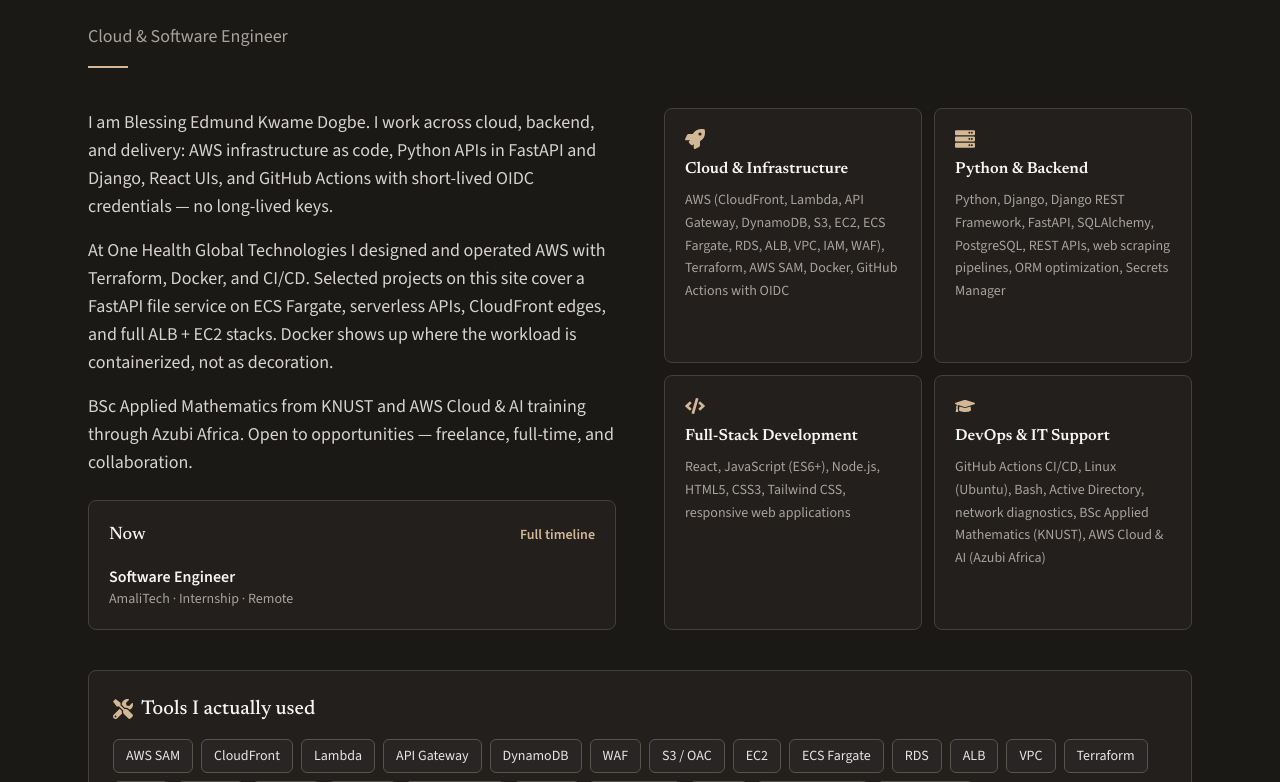
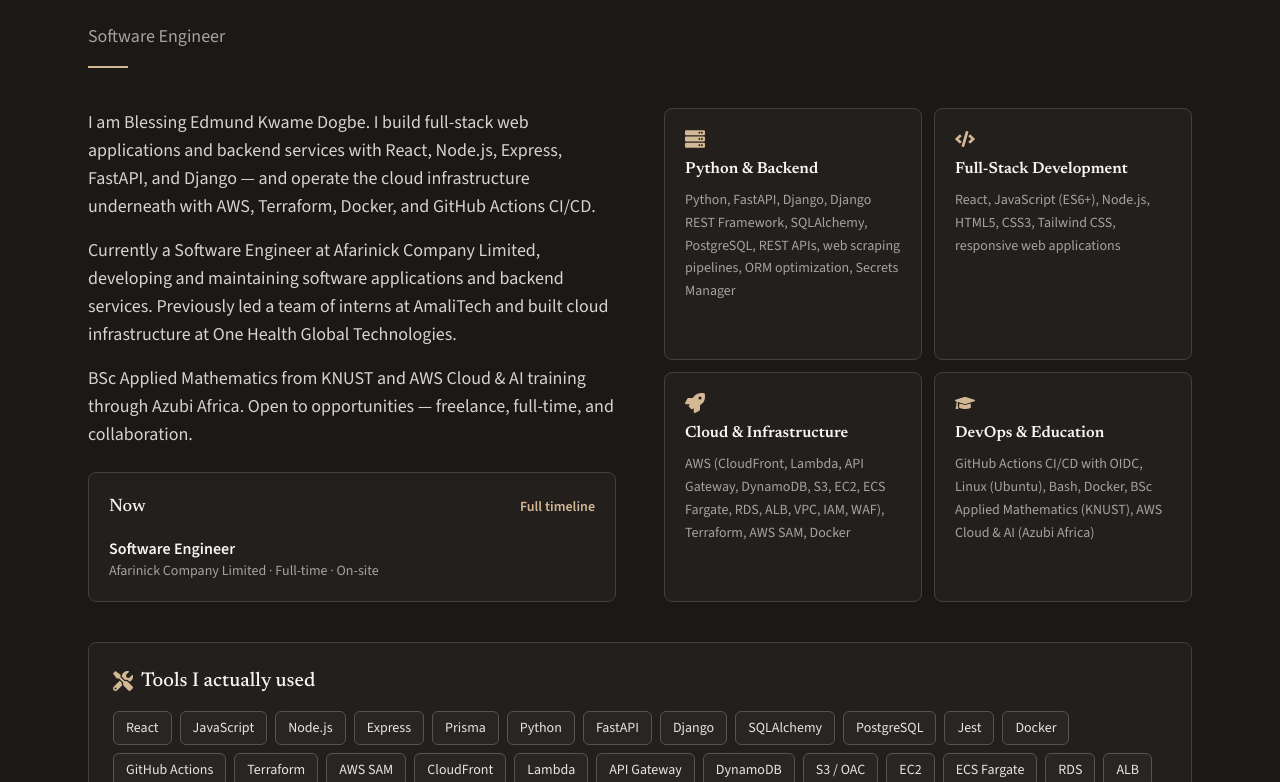
Before and after one commit to GeekKwame/Portfolio, a React (Vite) app: page / in a window 1280 px wide. Shown: the part 918-1700 px from the top of the page. Built offline with nearby package versions, Linux system fonts and the light colour scheme.

Commit message:
feat: add YɛnCare project, rebalance positioning to Software Engineer, open resume in new tab

```diff
--- a/src/components/About.jsx
+++ b/src/components/About.jsx
@@ -5,10 +5,10 @@
 
 const About = memo(function About() {
   const skills = [
-    { icon: <FaRocket />, title: 'Cloud & Infrastructure', desc: 'AWS (CloudFront, Lambda, API Gateway, DynamoDB, S3, EC2, ECS Fargate, RDS, ALB, VPC, IAM, WAF), Terraform, AWS SAM, Docker, GitHub Actions with OIDC' },
-    { icon: <FaServer />, title: 'Python & Backend', desc: 'Python, Django, Django REST Framework, FastAPI, SQLAlchemy, PostgreSQL, REST APIs, web scraping pipelines, ORM optimization, Secrets Manager' },
+    { icon: <FaServer />, title: 'Python & Backend', desc: 'Python, FastAPI, Django, Django REST Framework, SQLAlchemy, PostgreSQL, REST APIs, web scraping pipelines, ORM optimization, Secrets Manager' },
     { icon: <FaCode />, title: 'Full-Stack Development', desc: 'React, JavaScript (ES6+), Node.js, HTML5, CSS3, Tailwind CSS, responsive web applications' },
-    { icon: <FaGraduationCap />, title: 'DevOps & IT Support', desc: 'GitHub Actions CI/CD, Linux (Ubuntu), Bash, Active Directory, network diagnostics, BSc Applied Mathematics (KNUST), AWS Cloud & AI (Azubi Africa)' }
+    { icon: <FaRocket />, title: 'Cloud & Infrastructure', desc: 'AWS (CloudFront, Lambda, API Gateway, DynamoDB, S3, EC2, ECS Fargate, RDS, ALB, VPC, IAM, WAF), Terraform, AWS SAM, Docker' },
+    { icon: <FaGraduationCap />, title: 'DevOps & Education', desc: 'GitHub Actions CI/CD with OIDC, Linux (Ubuntu), Bash, Docker, BSc Applied Mathematics (KNUST), AWS Cloud & AI (Azubi Africa)' }
   ];
 
   return (
@@ -23,10 +23,10 @@
         <div className='grid md:grid-cols-2 gap-8 md:gap-12 mb-10'>
           <div>
             <p className='text-base sm:text-lg text-stone-700 dark:text-stone-300 leading-relaxed mb-4'>
-              I am Blessing Edmund Kwame Dogbe. I work across cloud, backend, and delivery: AWS infrastructure as code, Python APIs in FastAPI and Django, React UIs, and GitHub Actions with short-lived OIDC credentials — no long-lived keys.
+              I am Blessing Edmund Kwame Dogbe. I build full-stack web applications and backend services with React, Node.js, Express, FastAPI, and Django — and operate the cloud infrastructure underneath with AWS, Terraform, Docker, and GitHub Actions CI/CD.
             </p>
             <p className='text-base sm:text-lg text-stone-700 dark:text-stone-300 leading-relaxed mb-4'>
-              At One Health Global Technologies I designed and operated AWS with Terraform, Docker, and CI/CD. Selected projects on this site cover a FastAPI file service on ECS Fargate, serverless APIs, CloudFront edges, and full ALB + EC2 stacks. Docker shows up where the workload is containerized, not as decoration.
+              Currently a Software Engineer at Afarinick Company Limited, developing and maintaining software applications and backend services. Previously led a team of interns at AmaliTech and built cloud infrastructure at One Health Global Technologies.
             </p>
             <p className='text-base sm:text-lg text-stone-700 dark:text-stone-300 leading-relaxed mb-6'>
               BSc Applied Mathematics from KNUST and AWS Cloud & AI training through Azubi Africa.
@@ -56,9 +56,10 @@
           </h3>
           <div className='flex flex-wrap gap-2'>
             {[
-              'AWS SAM', 'CloudFront', 'Lambda', 'API Gateway', 'DynamoDB', 'WAF',
-              'S3 / OAC', 'EC2', 'ECS Fargate', 'RDS', 'ALB', 'VPC', 'Terraform', 'OIDC', 'Docker',
-              'Python', 'FastAPI', 'SQLAlchemy', 'Django', 'PostgreSQL', 'React', 'GitHub Actions', 'CloudWatch',
+              'React', 'JavaScript', 'Node.js', 'Express', 'Prisma', 'Python', 'FastAPI', 'Django', 'SQLAlchemy', 'PostgreSQL', 'Jest',
+              'Docker', 'GitHub Actions', 'Terraform',
+              'AWS SAM', 'CloudFront', 'Lambda', 'API Gateway', 'DynamoDB', 'S3 / OAC',
+              'EC2', 'ECS Fargate', 'RDS', 'ALB', 'VPC', 'WAF', 'CloudWatch',
             ].map((name) => (
               <span
                 key={name}
--- a/src/components/CurrentlyBuilding.jsx
+++ b/src/components/CurrentlyBuilding.jsx
@@ -5,8 +5,8 @@
     const roles = [
         {
             title: 'Software Engineer',
-            org: 'AmaliTech',
-            meta: 'Internship · Remote',
+            org: 'Afarinick Company Limited',
+            meta: 'Full-time · On-site',
         },
     ];
 
--- a/src/components/Home.jsx
+++ b/src/components/Home.jsx
@@ -21,7 +21,7 @@
             {PERSONAL_INFO.intro}
           </p>
           <p className='text-sm sm:text-base text-stone-600 dark:text-stone-400 mb-8 max-w-xl leading-relaxed'>
-            AWS, Terraform, Python, FastAPI, Django, and React. Least-privilege IAM, and a clear line between what is public on the internet and what is not.
+            Python, FastAPI, Django, React, AWS, and Terraform. Building software that works — and the infrastructure to run it.
           </p>
           <div className='flex flex-col gap-3 sm:flex-row sm:items-center'>
             <Link
@@ -36,7 +36,8 @@
             <div className='grid grid-cols-2 gap-3 sm:contents'>
               <a
                 href={RESUME.path}
-                download={RESUME.filename}
+                target="_blank"
+                rel="noopener noreferrer"
                 onClick={() => trackResumeDownload()}
                 className={`${ctaClass} border border-stone-400 dark:border-stone-500 text-ink dark:text-stone-100 hover:bg-stone-200/60 dark:hover:bg-stone-800`}
               >
--- a/src/components/Portfolio.jsx
+++ b/src/components/Portfolio.jsx
@@ -1,6 +1,7 @@
 import { useState, memo } from 'react'
-import { FaGithub, FaStickyNote, FaCloud, FaCubes, FaPoll, FaGraduationCap, FaCalendarCheck, FaTasks, FaServer } from 'react-icons/fa'
+import { FaGithub, FaStickyNote, FaCloud, FaCubes, FaPoll, FaGraduationCap, FaCalendarCheck, FaTasks, FaServer, FaExternalLinkAlt, FaClinicMedical, FaLock } from 'react-icons/fa'
 import { trackProjectView, trackSocialClick } from '../utils/analytics'
+import yencareImage from "../assets/images/portfolio/yencare_platform.png"
 import eventConnectImage from "../assets/images/portfolio/event-connect.webp"
 import smartTaskImage from "../assets/images/portfolio/smart-task.webp"
 import pulsevoteImage from "../assets/images/portfolio/pulsevote.jpg"
@@ -22,6 +23,20 @@
   };
 
   const portfolios = [
+    {
+      id: 8,
+      src: yencareImage,
+      title: "YɛnCare — Outpatient Clinic & Virtual Queue Platform",
+      product: "Full-stack outpatient clinic platform handling patient triage, appointment rosters, and real-time waiting room dispatch across 70+ responsive views. Built for campus clinics to eliminate waiting-room congestion through self-service booking without password friction and live queue updates.",
+      system: "The Express REST backend guards public arrival check-ins against reference-code brute forcing using tiered IP/reference rate limiting (HTTP 429), coordinates atomic queue status transitions through Prisma ORM, and isolates clinical workstation actions behind role-based JWT auth. 270+ automated Jest/Supertest specs run on GitHub Actions across client and server suites.",
+      flow: ['Patient / Student Web UI (React)', 'Express REST API + Tiered Rate Limiting', 'Prisma ORM + PostgreSQL', 'Real-Time Queue Dispatch & Role Workstation'],
+      link: "https://yencare-platform.vercel.app/",
+      isPrivate: true,
+      tags: ["React", "Express", "Node.js", "Prisma", "PostgreSQL", "REST APIs", "JWT Auth", "Jest", "Supertest", "GitHub Actions", "Tailwind CSS", "Vercel"],
+      category: "Full-Stack",
+      icon: FaClinicMedical,
+      iconText: "YɛnCare Outpatient Healthcare & Virtual Queue Platform"
+    },
     {
       id: 0,
       src: fileServiceImage,
@@ -150,10 +165,26 @@
   };
 
   const renderBody = (project) => {
-    const { title, product, system, description, tags, link2 } = project;
+    const { title, product, system, description, tags, link, link2, isPrivate } = project;
     return (
       <div className='p-4 sm:p-5 flex flex-col flex-1'>
         <h3 className='text-lg sm:text-xl font-display mb-3 text-ink dark:text-stone-100'>{title}</h3>
+        {(link || link2 || isPrivate) && (
+          <div className='flex flex-wrap items-center gap-2 mb-3'>
+            {link && (
+              <a
+                href={link}
+                target="_blank"
+                rel="noopener noreferrer"
+                onClick={() => {
+                  trackProjectView(title);
+                  trackSocialClick('external');
+                }}
+                className='inline-flex items-center gap-2 text-sm font-semibold text-paper dark:text-ink bg-ink dark:bg-stone-100 rounded-md px-3 py-2 min-h-[44px] hover:opacity-90 transition-opacity'
+              >
+                <FaExternalLinkAlt className='text-xs' /> Live Demo
+              </a>
+            )}
             {link2 && (
               <a
                 href={link2}
@@ -163,10 +194,17 @@
                   trackProjectView(title);
                   trackSocialClick('github');
                 }}
-            className='self-start inline-flex items-center gap-2 mb-3 text-sm font-semibold text-ink dark:text-stone-100 border border-stone-300 dark:border-stone-600 rounded-md px-3 py-2 min-h-[44px] hover:bg-stone-100 dark:hover:bg-stone-800'
+                className='inline-flex items-center gap-2 text-sm font-semibold text-ink dark:text-stone-100 border border-stone-300 dark:border-stone-600 rounded-md px-3 py-2 min-h-[44px] hover:bg-stone-100 dark:hover:bg-stone-800 transition-colors'
               >
                 <FaGithub /> Code
               </a>
+            )}
+            {isPrivate && (
+              <span className='inline-flex items-center gap-1.5 text-xs font-medium text-stone-500 dark:text-stone-400 border border-stone-200 dark:border-stone-700 rounded-md px-3 py-2 min-h-[44px] bg-stone-50/60 dark:bg-stone-800/40'>
+                <FaLock className='text-[10px]' /> Private Repository
+              </span>
+            )}
+          </div>
         )}
         {product && (
           <p className='text-stone-700 dark:text-stone-300 text-sm mb-3 leading-relaxed'>
@@ -203,13 +241,13 @@
             Work
           </h2>
           <p className='text-stone-600 dark:text-stone-400 text-base sm:text-lg max-w-2xl'>
-            Selected cloud and software work: a FastAPI file service on ECS, serverless APIs, Terraform, and full AWS stacks. GitHub for each repo.
+            Selected software and cloud work: a full-stack outpatient clinic platform, a FastAPI file service, serverless APIs, and AWS infrastructure. GitHub for each repo.
           </p>
           <div className='accent-rule mt-4'></div>
         </div>
 
         <div className='flex flex-wrap gap-2 mb-8' role="group" aria-label="Filter work by category">
-          {['All', 'Backend / API', 'Serverless', 'Cloud / IaC'].map((filter) => (
+          {['All', 'Backend / API', 'Full-Stack', 'Serverless', 'Cloud / IaC'].map((filter) => (
             <button
               key={filter}
               type="button"
--- a/src/config/constants.js
+++ b/src/config/constants.js
@@ -5,27 +5,27 @@
 
 /** LinkedIn headline — single source of truth for positioning across the site */
 export const HEADLINE =
-  'Cloud & Software Engineer | AWS · Terraform · Python · FastAPI · Django · React | CI/CD · DevOps | Open to Opportunities';
+  'Software Engineer | Python · FastAPI · Django · React | AWS · Terraform · CI/CD | Open to Opportunities';
 
 /** Contact email — single source of truth for mailto, contact form, and footer */
 export const CONTACT_EMAIL = 'dogbeblessingkwame@gmail.com';
 
 export const SEO = {
-  title: 'Edmund Blessing — Cloud & Software Engineer',
+  title: 'Edmund Blessing — Software Engineer',
   description:
-    'Cloud & Software Engineer in Ghana. AWS, Terraform, Python, FastAPI, Django, React, and GitHub Actions. Software Engineer at Afarinick Company Limited. Open to opportunities.',
+    'Software Engineer in Ghana. Python, FastAPI, Django, React, AWS, Terraform, and GitHub Actions. Software Engineer at Afarinick Company Limited. Open to opportunities.',
   keywords:
-    'Cloud Engineer, Software Engineer, AWS, Terraform, Lambda, CloudFront, DynamoDB, ECS Fargate, RDS, Docker, Python Developer, FastAPI, Django, PostgreSQL, React, DevOps, CI/CD, GitHub Actions, Ghana, Portfolio',
+    'Software Engineer, Python Developer, FastAPI, Django, React, PostgreSQL, REST APIs, AWS, Terraform, Docker, DevOps, CI/CD, GitHub Actions, Cloud Engineer, Ghana, Portfolio',
   ogSiteName: 'Edmund Blessing Portfolio',
 };
 
 export const PERSONAL_INFO = {
   name: 'Edmund Blessing',
-  title: 'Cloud & Software Engineer',
+  title: 'Software Engineer',
   headline: HEADLINE,
-  bio: 'Cloud & Software Engineer. AWS, Terraform, Python, FastAPI, Django, React, GitHub Actions. Software Engineer at Afarinick Company Limited. Open to opportunities.',
+  bio: 'Software Engineer building Python APIs, Django apps, and React UIs — backed by AWS infrastructure and CI/CD. Software Engineer at Afarinick Company Limited. Open to opportunities.',
   intro:
-    'I design and operate cloud systems, write Python APIs in FastAPI and Django, and ship CI/CD with Terraform and GitHub Actions. Right now I am a Software Engineer at Afarinick Company Limited.',
+    'I build software — Python APIs in FastAPI and Django, React frontends, and the AWS infrastructure underneath. Right now I am a Software Engineer at Afarinick Company Limited.',
   location: 'Available worldwide',
   availability: 'Open to opportunities — freelance, full-time, and collaboration.',
   email: CONTACT_EMAIL,
```
Also changed, not shown: src/assets/images/portfolio/yencare_platform.png (added), 9 other files (tests, documents, lock files or other folders). Lines whose indentation alone changed are shown as unchanged.
